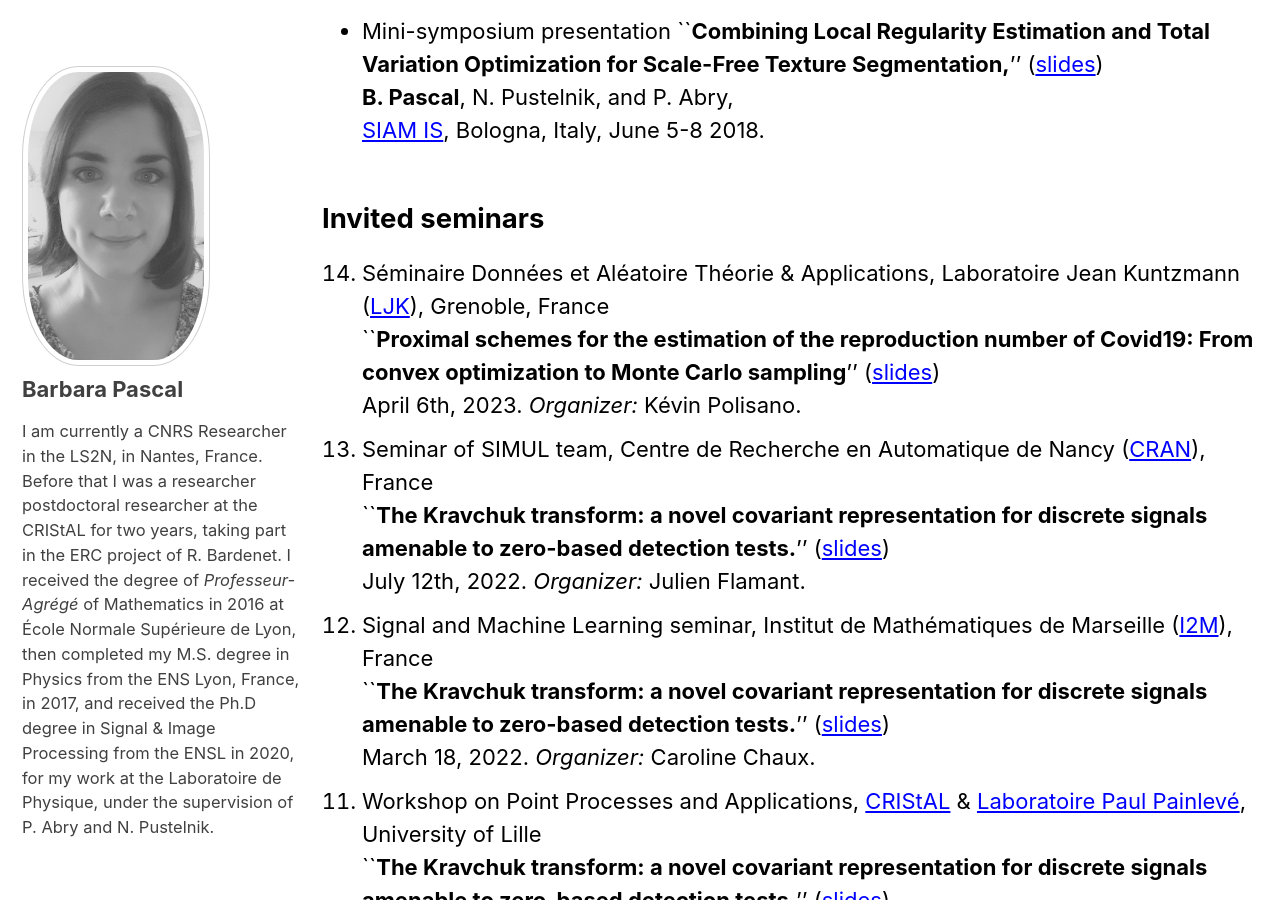
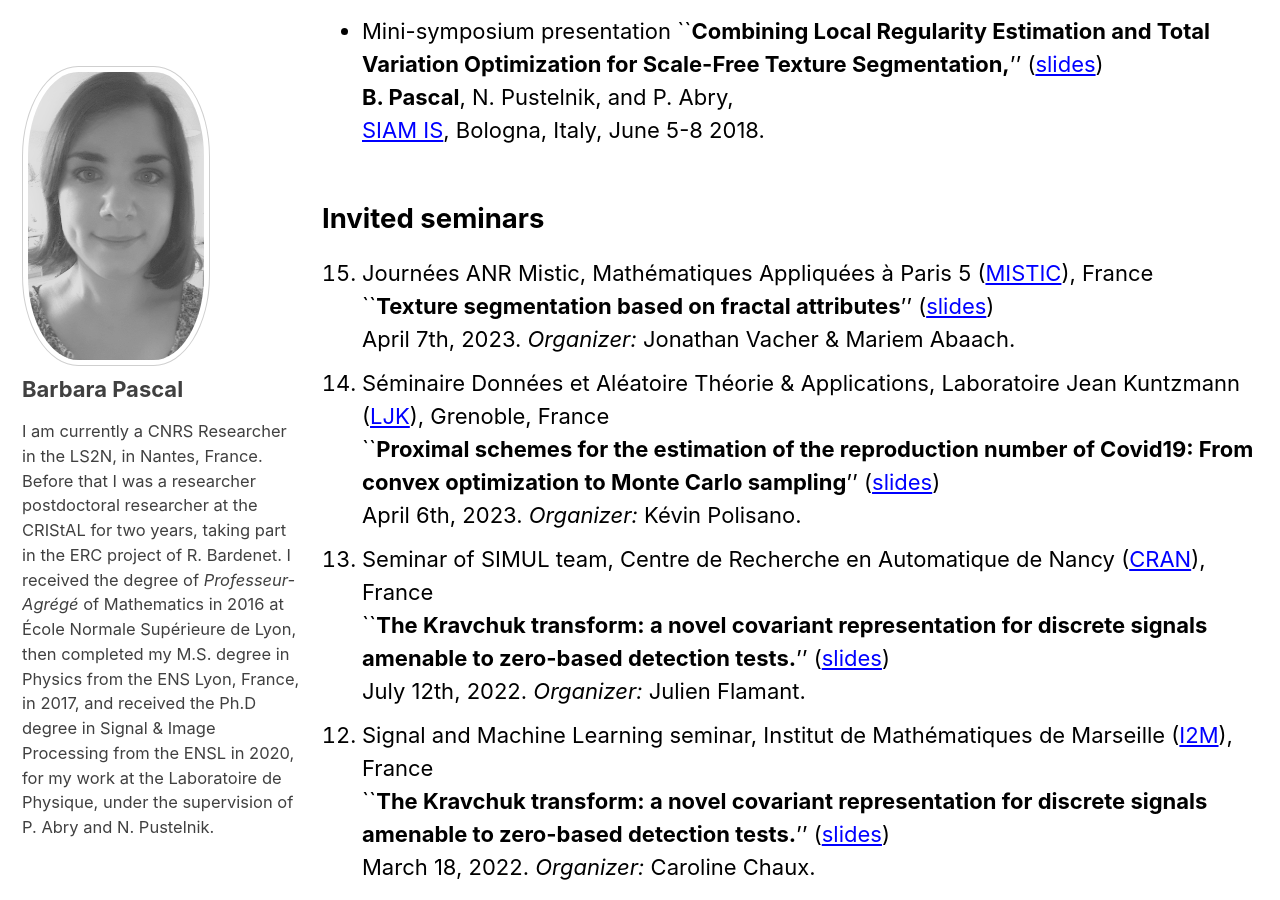
Before and after one commit to bpascal-fr/bpascal-fr.github.io, a Jekyll site: the page built from _pages/invitations.md, in a window 1280 px wide and 900 px high, scrolled down 470 px. Built offline with Jekyll 4.4.1, drawn with Linux system fonts in a browser that asks for light colours; cached includes are drawn as plain includes; nearby versions of some CDN libraries; some web fonts are replaced.

Commit message:
seminar Paris

```diff
--- a/_pages/invitations.md
+++ b/_pages/invitations.md
@@ -20,10 +20,13 @@ title: "Invited talks"
 
 ## Invited seminars
 
-2. Séminaire Données et Aléatoire Théorie & Applications, Laboratoire Jean Kuntzmann ([LJK](https://www-ljk.imag.fr/)), Grenoble, France
+1. Journées ANR Mistic, Mathématiques Appliquées à Paris 5 ([MISTIC](https://mistic.math.cnrs.fr/?p=150)), France
+``**Texture segmentation based on fractal attributes**'' ([slides](../assets/pdfs/MISTIC23.pdf))
+April 7th, 2023. *Organizer:* Jonathan Vacher & Mariem Abaach.
+7. Séminaire Données et Aléatoire Théorie & Applications, Laboratoire Jean Kuntzmann ([LJK](https://www-ljk.imag.fr/)), Grenoble, France
 ``**Proximal schemes for the estimation of the reproduction number of Covid19: From convex optimization to Monte Carlo sampling**'' ([slides](../assets/pdfs/LJK23.pdf))
 April 6th, 2023. *Organizer:* Kévin Polisano.
-1. Seminar of SIMUL team, Centre de Recherche en Automatique de Nancy ([CRAN](http://www.cran.univ-lorraine.fr/)), France
+6. Seminar of SIMUL team, Centre de Recherche en Automatique de Nancy ([CRAN](http://www.cran.univ-lorraine.fr/)), France
 ``**The Kravchuk transform: a novel covariant representation for discrete signals amenable to zero-based detection tests.**'' ([slides](../assets/pdfs/CRAN22.pdf))
 July 12th, 2022. *Organizer:* Julien Flamant.
 1. Signal and Machine Learning seminar, Institut de Mathématiques de Marseille ([I2M](https://www.i2m.univ-amu.fr/)), France
```
